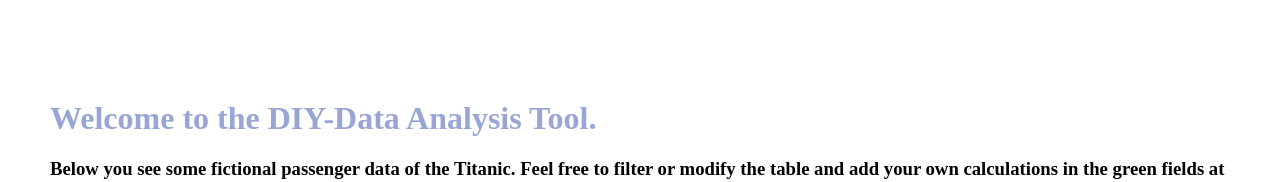
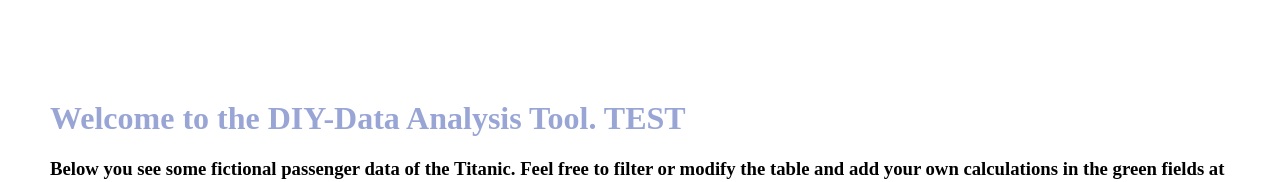
Before and after one commit to LinchenStein/DatBot, a plain HTML site: page index.html in a window 1280 px wide. Shown: the top 182 px of the page. Drawn offline with Linux system fonts and the light colour scheme.

Commit message:
Update index.html

```diff
--- a/index.html
+++ b/index.html
@@ -5,7 +5,7 @@
         </style>
     <h1>
         <font color =#98a5d5>
-        Welcome to the DIY-Data Analysis Tool.
+        Welcome to the DIY-Data Analysis Tool. TEST
         </font>
     </h1>
     <h3>
```
